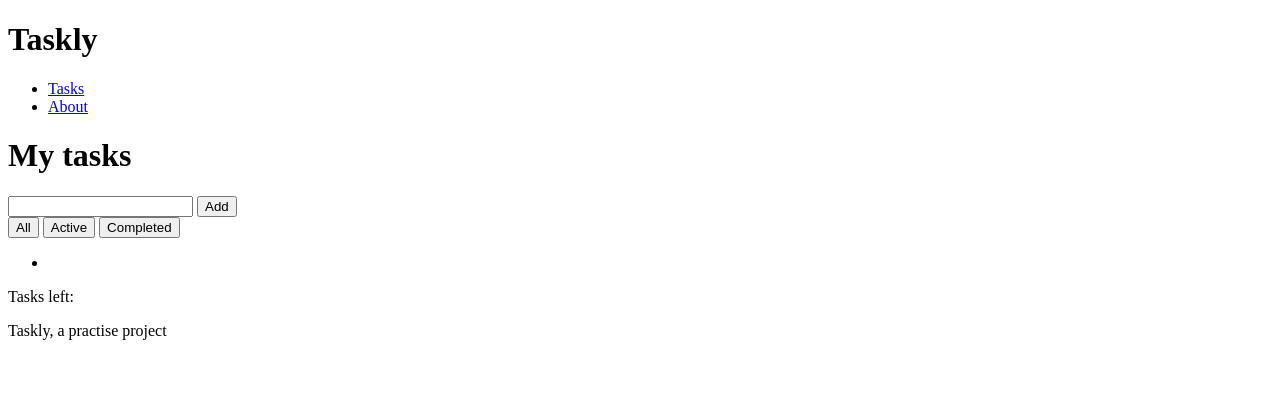
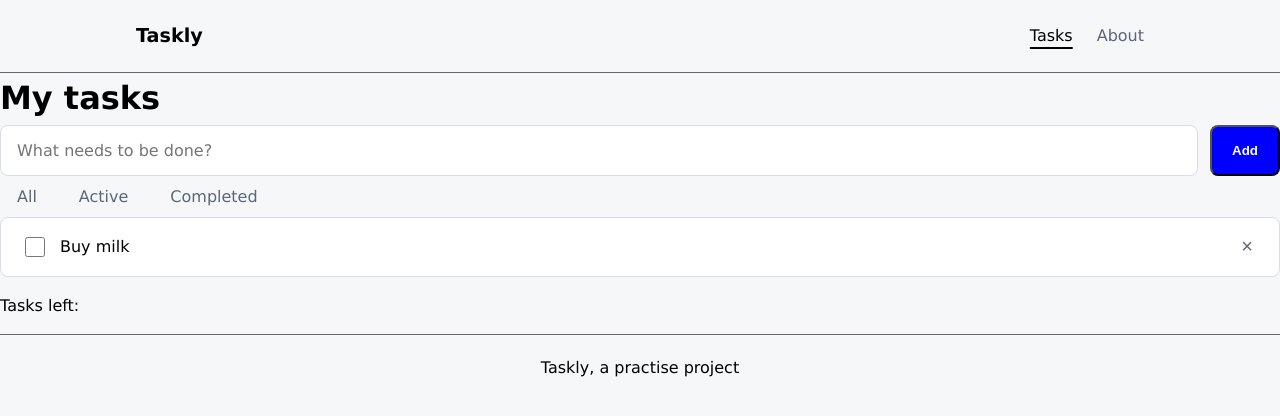
Before and after one commit to dl-maker/my-first-repo, a plain HTML site: page index.html in a window 1280 px wide. Drawn offline with Linux system fonts and the light colour scheme.

Commit message:
Modified index.html, added new file index.css for index.html and started building the css file

```diff
--- /dev/null
+++ b/index.css
@@ -0,0 +1,169 @@
+body{
+    margin:0px;
+    font-family:'Lucida Sans', 'Lucida Sans Regular', 'Lucida Grande', 'Lucida Sans Unicode', Geneva, Verdana, sans-serif;
+    line-height: 1.6;
+    background: #f6f7f9;
+}
+
+.header-bar{
+   display: flex;
+    justify-content: space-between;
+    align-items: center;
+    margin:0 120px;
+    padding:8px 16px;
+
+
+}
+.header-bar h1{
+    font-size: 1.2rem;
+}
+
+.header-bar ul{
+    display: flex;       /* items side by side */
+    gap: 24px;           /* space between them */
+    list-style: none;    /* removes the bullets */
+    margin: 0;
+    padding: 0;          /* removes the indent the list leaves for bullets */
+}
+
+.site-header{
+    border-bottom: 1px solid rgb(108, 101, 101);
+}
+
+.site-nav_link{
+    color: #5b6676;
+    text-decoration: none;
+
+}
+
+
+.site-nav_link:hover,
+.site-nav_link[aria-current="page"]{
+    color: black;
+    text-decoration: underline;
+    text-underline-offset: 6px;
+    text-decoration-thickness: 2px;
+
+}
+
+.site-footer{
+    text-align: center;
+    padding: 20px;
+}
+
+
+
+.site-main{
+    border-bottom: 1px solid rgb(108, 101, 101);
+}
+
+.main-container > *{
+    margin: 0;
+}
+
+
+/* ---------- Form: input + Add button ---------- */
+.todo-form{
+    display: flex;
+    gap: 0.75rem;
+    width: 100%;                 /* full width, despite align-items: flex-start */
+}
+
+.todo-form input{
+    flex: 1;                     /* input takes all the free space */
+    padding: 0.75rem 1rem;
+    font: inherit;
+    border: 1px solid #d9dee6;
+    border-radius: 0.5rem;
+    background: white;
+}
+
+.todo-form input:focus{
+    outline: 2px solid #2f5fd0;
+    outline-offset: 1px;
+}
+
+.btn{
+    display: inline-block;
+    padding: 0.75rem 1.25rem;
+    background: blue;
+    color: white;
+    font-weight: 600;
+    text-decoration: none;
+    cursor: pointer;
+    border-radius: 0.5rem;
+}
+.btn:hover{
+    background: #244cab;
+}
+
+/* ---------- Filter buttons ---------- */
+.task-condition{
+    display: flex;
+    gap: 0.5rem;
+}
+
+.task-condition button{
+    padding: 0.4rem 1rem;
+    font: inherit;
+    color: #5b6676;
+    background: transparent;     /* looks like plain text */
+    border: 1px solid transparent;
+    border-radius: 0.5rem;
+    cursor: pointer;
+}
+
+.task-condition button:hover{
+    color: #1c2430;
+}
+
+.task-condition button.is-active{
+    color: #1c2430;
+    background: white;           /* the "selected" box */
+    border-color: #d9dee6;
+}
+
+/* ---------- Task list ---------- */
+.todo-list{
+    list-style: none;
+    padding: 0;
+    width: 100%;
+    display: flex;
+    flex-direction: column;
+    gap: 0.5rem;                 /* space between tasks */
+}
+
+.todo-item{
+    display: flex;
+    align-items: center;
+    gap: 0.75rem;
+    padding: 1rem 1.25rem;
+    background: white;
+    border: 1px solid #d9dee6;
+    border-radius: 0.5rem;
+}
+
+.todo-item input[type="checkbox"]{
+    width: 1.25rem;
+    height: 1.25rem;
+}
+
+.todo-item label{
+    flex: 1;                     /* pushes the × to the right */
+}
+
+.todo-delete{
+    background: none;
+    border: none;
+    font-size: 1.25rem;
+    color: #5b6676;
+    cursor: pointer;
+}
+
+.todo-delete:hover{
+    color: #c0392b;              /* red on hover */
+}
+
+.tasks-left{
+    color: #5b6676;
+}
--- a/index.html
+++ b/index.html
@@ -4,12 +4,13 @@
     <meta charset="UTF-8">
     <meta name="viewport" content="width=device-width, initial-scale=1.0">
     <title>Taskly</title>
+    <link rel="stylesheet" href="index.css">
 </head>
 <body>
-    <header>
+    <header class="site-header">
         <div class="header-bar">
             <h1>Taskly</h1>
-            <nav>
+            <nav class="site-nav">
                 <ul>
                     <li>
                         <a class="site-nav_link" href="index.html" aria-current="page">Tasks</a>
@@ -21,11 +22,13 @@
             </nav>
         </div>
     </header>
-    <main>
+    <main class="site-main">
+        <div class="main-container">
+
             <h1>My tasks</h1>
-        <form>
-            <input type="text" id="taskType" name="taskType">
-            <button type="submit">Add</btn>
+            <form class="todo-form">
+                <input type="text" id="taskType" name="taskType" placeholder="What needs to be done?">
+                <button type="submit" class="btn">Add</button>
             </form>
             <div class="task-condition">
                 <button type="button">All</button>
@@ -33,14 +36,20 @@
                 <button type="button">Completed</button>
             </div>
             <ul class="todo-list">
-            <li class="todo-item"></li>
+                <li class="todo-item">
+                    <input type="checkbox" id="task-1">
+                    <label for="task-1">Buy milk</label>
+                    <button type="button" class="todo-delete" aria-label="Delete task">×</button>
+                </li>
+
             </ul>
+        </div>
         <div>
             <p>Tasks left:</p>
         </div>
     </main>
 
-    <footer>
+    <footer class="site-footer">
         <span>Taskly, a practise project</span>
     </footer>
 </body>
```
Lines whose indentation alone changed are shown as unchanged.
